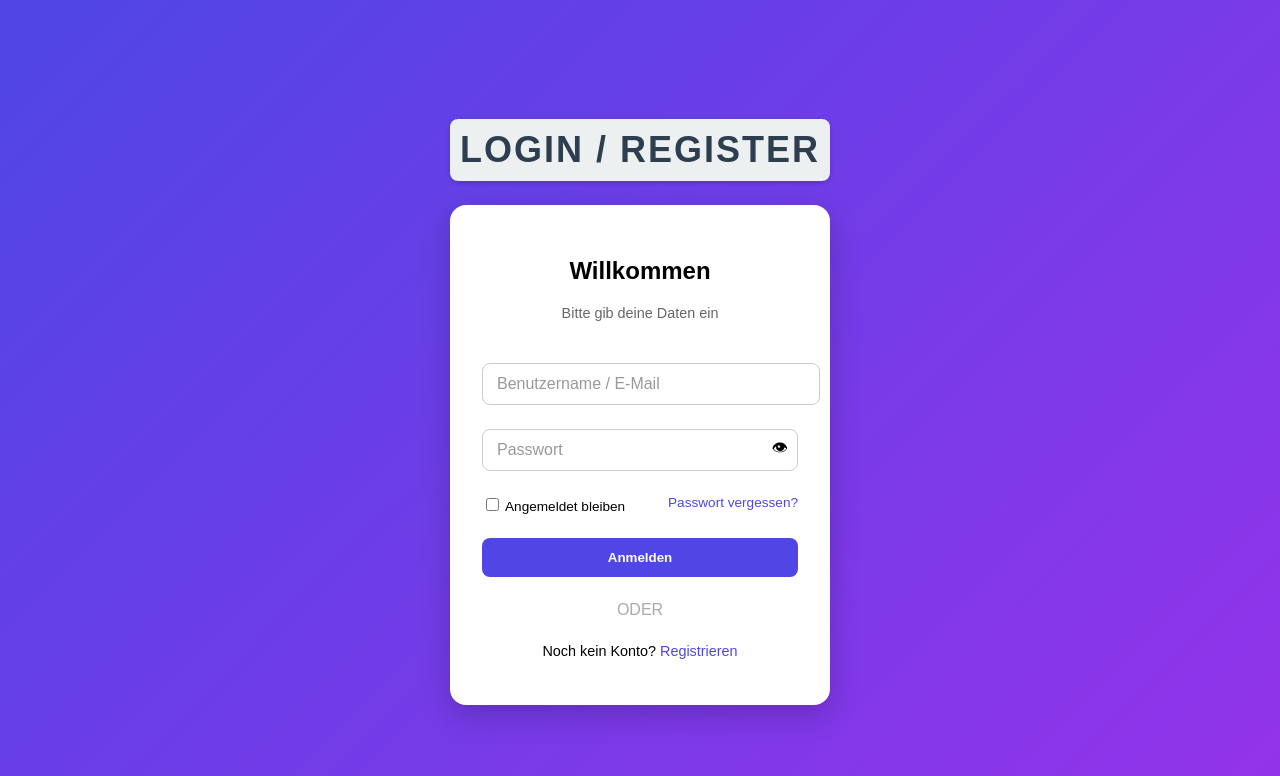
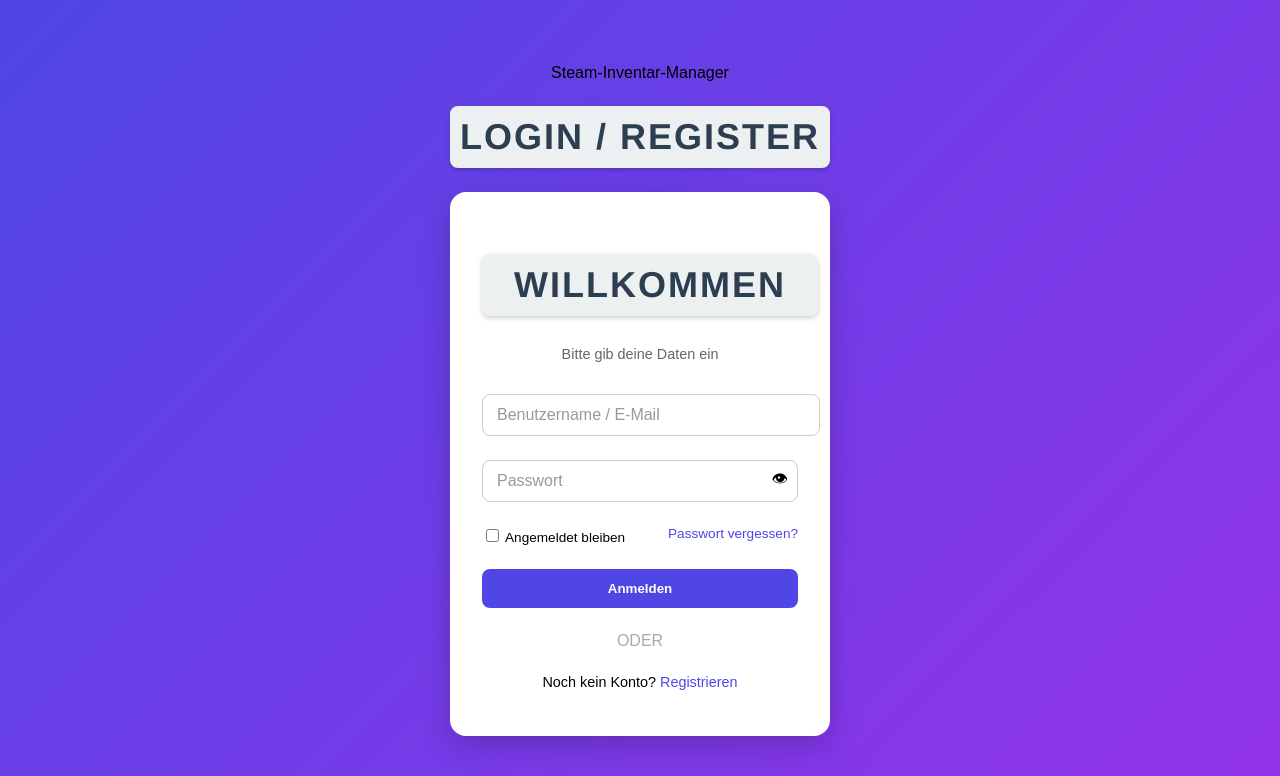
Before and after one commit to XylophonApfel/inventory-Manager, a Flask app: page / in a window 1280 px wide. Shown: the top 776 px of the page. Run offline with Flask 3, Linux system fonts and the light colour scheme.

Commit message:
LogIn und Dashboard Fix

```diff
--- a/flask-simple-site/static/styles.css
+++ b/flask-simple-site/static/styles.css
@@ -7,6 +7,7 @@ body {
     background-size: cover;
 }
 
+
 /* Alle a Elemente mit x werden so vorkonfiguriert */
 x {
     color: black;
@@ -14,13 +15,6 @@ x {
 
 }
 
-/* Buttons */
-.button1 {
-    background-color: gold;
-    padding: 8px;
-    border-radius: 20px;
-    font-size: 40px;
-}
 
 /*Login Feld */
 /*Font*/
@@ -48,12 +42,6 @@ body {
     border-radius: 16px;
     box-shadow: 0 10px 30px rgba(0,0,0,0.2);
     overflow: hidden;
-}
-
-/* Header */
-.form-header {
-    text-align: center;
-    margin-bottom: 1.5rem;
 }
 
 .subtitle {
@@ -151,21 +139,8 @@ body {
     font-size: 0.9rem;
 }
 
-/* Blob decoration */
-.blob {
-    position: absolute;
-    width: 120px;
-    opacity: 0.2;
-}
-
-.blob--1 { top: -20px; left: -20px; }
-.blob--2 { bottom: -20px; right: -20px; }
-.blob--3 { top: 50%; left: 80%; }
-
-
-
 h1 {
-            font-family: Arial, Helvetica, sans-serif;  /* Font style */
+            font-family: Helvetica, sans-serif;         /* Font style */
             font-size: 36px;                            /* Text size */
             color: #2c3e50;                           /* Text color */
             text-align: center;                         /* Center alignment */
@@ -176,3 +151,19 @@ h1 {
             border-radius: 8px;                         /* Rounded corners */
             box-shadow: 0 2px 5px rgba(0,0,0,0.2);    /* Drop shadow */
         }
+
+
+
+h2 {
+            font-family: Helvetica, sans-serif;         /* Font style */
+            font-size: 36px;                            /* Text size */
+            color: #2c3e50;                           /* Text color */
+            text-align: center;                         /* Center alignment */
+            text-transform: uppercase;                  /* Uppercase letters */
+            letter-spacing: 2px;                        /* Space between letters */
+            background-color: #ecf0f1;                /* Background color */
+            padding: 10px;                              /* Space inside */
+            border-radius: 8px;                         /* Rounded corners */
+            box-shadow: 0 2px 5px rgba(0,0,0,0.2);
+            width: 100%;    /* Drop shadow */
+        }
--- a/flask-simple-site/templates/DashboardPage.html
+++ b/flask-simple-site/templates/DashboardPage.html
@@ -6,18 +6,17 @@
     <title>DASHBOARD</title>
     <link rel="icon" type="image/x-icon" href="/static/dashboard.png">
     <meta charset="utf-8" />
-    <center><b><titel> Steam-Inventar-Manager </font></title></b></center><br>
     <link rel="stylesheet" href="{{ url_for('static', filename='styles.css') }}">
 
 </head>
 
 <body>
+<center>
 <!-- Überschriften -->
-    <h1><center> Dashboard </center></h1>
+<h2> Dashboard </h2>
 
     <br>
 
-<center>
 <label for="cars">Wähle eine/mehrere Kisten aus:</label>
 
 
--- a/flask-simple-site/templates/LogInPage.html
+++ b/flask-simple-site/templates/LogInPage.html
@@ -4,7 +4,7 @@
 
 <head>
     <title>LOGIN/REGISTER</title>
-    <link rel="icon" type="image/x-icon" href="/static/dashboard.png">
+    <link rel="icon" type="image/x-icon" href="/static/login.png">
     <meta charset="utf-8" />
     <link rel="stylesheet" href="{{ url_for('static', filename='styles.css') }}">
 </head>
@@ -13,6 +13,7 @@
 
 <body>
 <center>
+    <a> Steam-Inventar-Manager</a>
     <h1>Login / Register</h1>
 <div class="container">
     <div class="form-container">
```
Also changed, not shown: flask-simple-site/static/google.png (deleted). Lines whose indentation alone changed are shown as unchanged.
